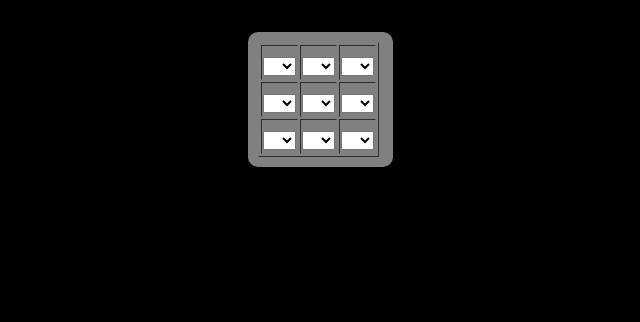
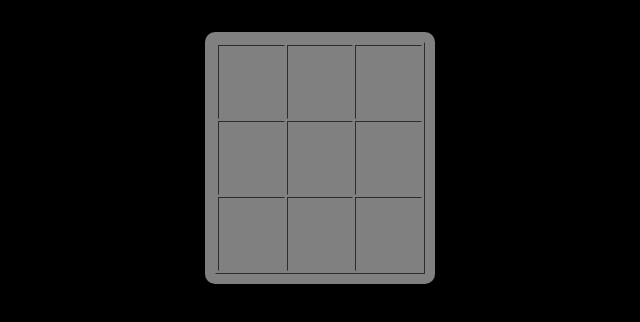
Before and after one commit to heitor42/Jogo-da-Velha, a plain HTML site: page grafico.html in a window 1280 px wide. Shown: the part 100-422 px from the top of the page, without its empty margins (320-960 px from the left). Drawn offline with Linux system fonts and the light colour scheme.

Commit message:
Atualização da interface e conclusão das metas primárias

```diff
--- a/grafico.html
+++ b/grafico.html
@@ -16,71 +16,36 @@
             <!--jogo-->
            <table border="1" id="gamebody" onclick="runnig()">
                <tr>
-                   <td>
-                       <select name="case" id="0">
-                           <option value=""></option>
-                           <option value="X">X</option>
-                           <option value="O">O</option>
-                       </select>
+                   <td id="0" onclick="choice(id)">
+
                     </td>
-                   <td>
-                       <select name="case" id="1">
-                           <option value=""></option>
-                           <option value="X">X</option>
-                           <option value="O">O</option>
-                       </select>
+                   <td id="1" onclick="choice(id)">
+
                     </td>
-                   <td>
-                       <select name="case" id="2">
-                            <option value=""></option>
-                            <option value="X">X</option>
-                            <option value="O">O</option>
-                       </select>
+                   <td id="2" onclick="choice(id)">
+
                     </td>
                 </tr>
                <tr>
-                   <td>
-                       <select name="case" id="3">
-                            <option value=""></option>
-                            <option value="X">X</option>
-                            <option value="O">O</option>
-                       </select>
+                   <td id="3" onclick="choice(id)">
+
                     </td>
-                   <td>
-                       <select name="case" id="4">
-                            <option value=""></option>
-                            <option value="X">X</option>
-                            <option value="O">O</option>
-                       </select>
+                   <td id="4" onclick="choice(id)">
+
                     </td>
-                   <td><select name="case" id="5">
-                        <option value=""></option>
-                        <option value="X">X</option>
-                        <option value="O">O</option>
-                   </select>
+                   <td id="5" onclick="choice(id)">
+
                 </td>
                 </tr>
                <tr>
-                   <td>
-                       <select name="case" id="6">
-                            <option value=""></option>
-                            <option value="X">X</option>
-                            <option value="O">O</option>
-                       </select>
+                   <td id="6" onclick="choice(id)">
+
                     </td>
-                   <td>
-                       <select name="case" id="7">
-                            <option value=""></option>
-                            <option value="X">X</option>
-                            <option value="O">O</option>
-                       </select>
+                   <td id="7" onclick="choice(id)">
+
                     </td>
-                   <td>
-                       <select name="case" id="8">
-                            <option value=""></option>
-                            <option value="X">X</option>
-                            <option value="O">O</option>
-                       </select>
+                   <td id="8" onclick="choice(id)">
+
                     </td>
                 </tr>
            </table>
--- a/script.js
+++ b/script.js
@@ -1,9 +1,23 @@
+let XO = 0
 function gamematrix(){
-    let gamematrix = []
-    for (i=0; i<9; i++){
-        gamematrix.push(document.getElementById(`${i}`).value)
+    const matrixTd = document.querySelectorAll('td')
+    const matrix = []
+    for (valor of matrixTd) {
+        matrix.push(valor.innerText)
     }
-    return gamematrix
+    return matrix
+}
+
+function choice(n) {
+    const area = document.querySelectorAll('td')
+
+    if (XO%2 == 0) {
+        area[n].textContent = 'X'
+    } else {
+        area[n].textContent = 'O'
+    }
+    XO++
+    console.log(area[n].textContent)
 }
 
 function winner(){
@@ -32,6 +46,7 @@ function winner(){
             alerta(matrix[4])
         }
     }
+    DeuVelha()
 }
 
 function DeuVelha() {
@@ -48,19 +63,28 @@ function DeuVelha() {
         p.appendChild(t)
         document.getElementById("div2").appendChild(p)
         document.getElementById("div2").addEventListener("click", event =>{history.go(0)})
-
     }
 }
 
 function alerta(x) {
-    let p = document.createElement("P")
-    let t = document.createTextNode(`O jogador ${x} ganhou`)
+    const p = document.createElement("P")
+    const t = document.createTextNode(`O jogador ${x} ganhou`)
+    const div = document.querySelectorAll('div')
     p.appendChild(t)
-    document.getElementById("div2").appendChild(p)
-    document.getElementById("div2").addEventListener("click", event =>{history.go(0)})
+    div[1].appendChild(p)
+    div[1].addEventListener("click", event =>{history.go(0)})
+}
+
+function player() {
+    const whichP = document.querySelectorAll('div')
+    if (XO%2 !== 0) {
+        whichP[1].innerText = 'X'
+    } else {
+        whichP[1].innerText = 'O'
+    }
 }
 
 function runnig() {
+    player()
     winner()
-    DeuVelha()
 }
--- a/visual.css
+++ b/visual.css
@@ -12,7 +12,12 @@ section {
     background: gray;
     border-radius: 10px;
     padding: 10px;
-    width: 125px;
+    width: 210px;
     margin: auto;
     color: white;
 }
+
+td {
+    height: 70px;
+    width: 70px;
+}
```
Also changed, not shown: 1 other file.
